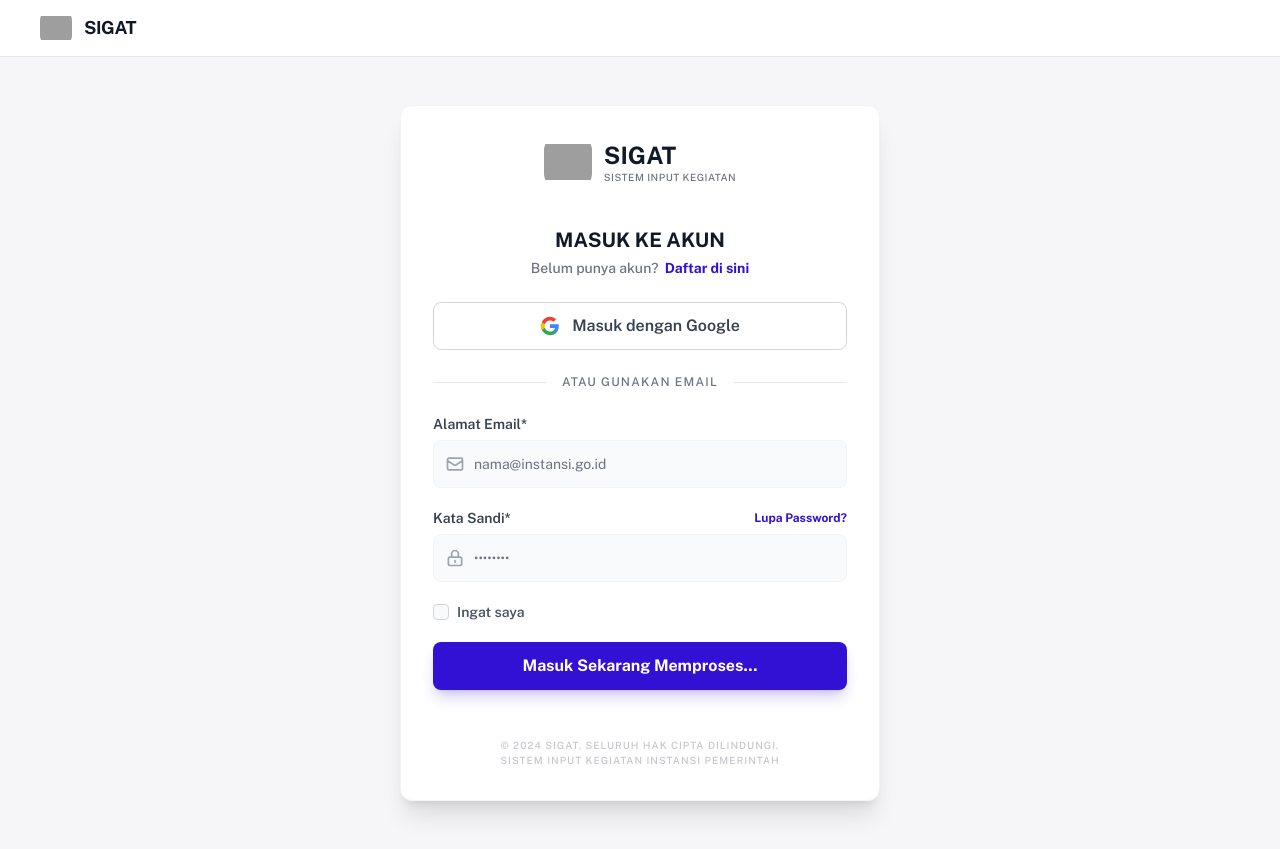
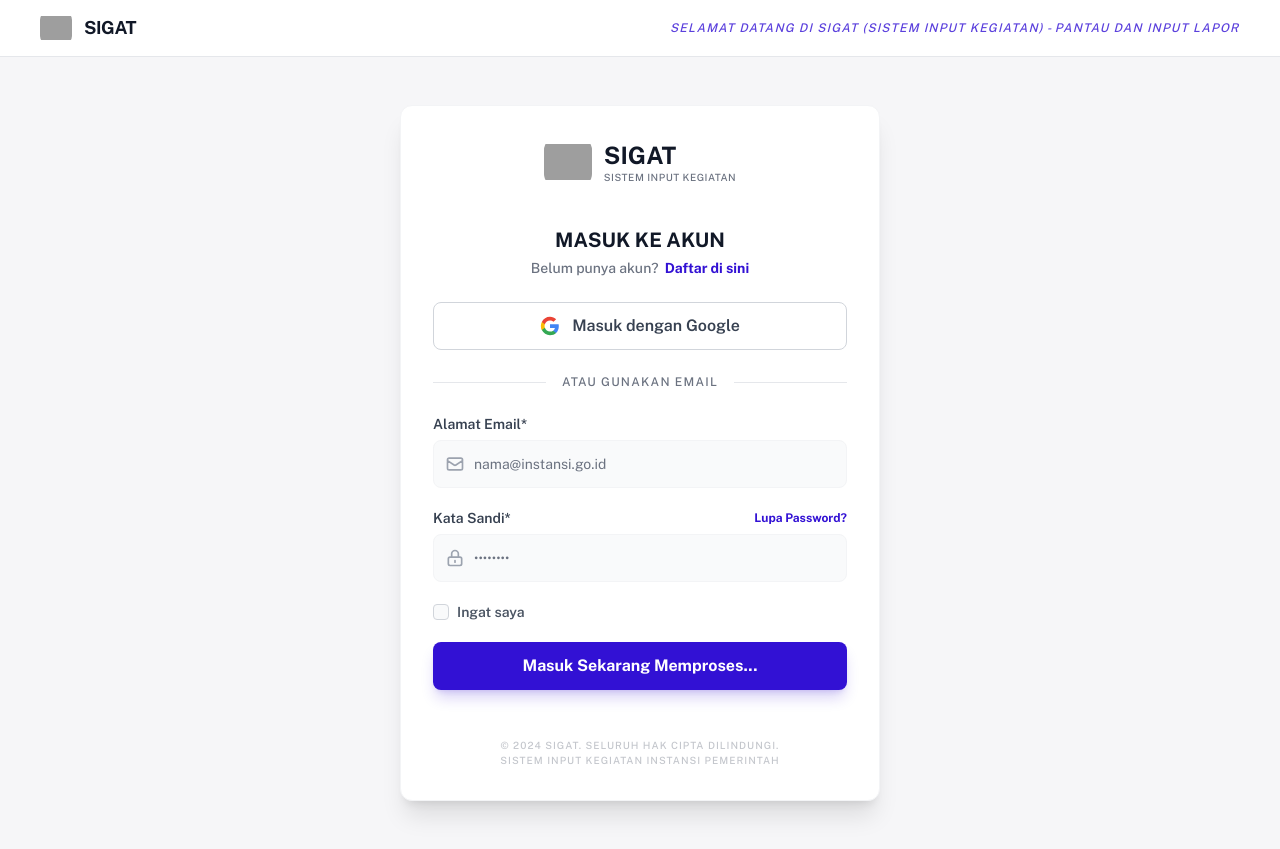
Before and after one commit to Taufiqur-Ramadhan/laporan_bulanan, a Laravel app: template resources/views/filament/pages/auth/custom-login.blade.php in a window 1280 px wide. Run offline with Laravel 12, Linux system fonts and the light colour scheme; the template is opened without the code that fills it, so the values that code supplies are empty; parts of the project's set-up code (start-up, migrations or seed data) failed here and were passed over; some libraries are stand-ins or nearby versions; grey boxes are pictures that could not be loaded.

Commit message:
feat: add running text (marquee) to login and register headers

```diff
--- a/resources/views/filament/pages/auth/custom-login.blade.php
+++ b/resources/views/filament/pages/auth/custom-login.blade.php
@@ -34,6 +34,15 @@
             margin: 0 !important;
             padding: 0 !important;
         }
+        @keyframes marquee {
+            0% { transform: translateX(100%); }
+            100% { transform: translateX(-100%); }
+        }
+        .animate-marquee {
+            display: inline-block;
+            white-space: nowrap;
+            animation: marquee 20s linear infinite;
+        }
     </style>
 
     <!-- Top Navigation Bar -->
@@ -44,6 +53,12 @@
                     <img src="https://tse4.mm.bing.net/th/id/OIP.nlDBMwT5zvAB9btG3QMmVQAAAA?rs=1&pid=ImgDetMain&o=7&rm=3" alt="Logo" class="w-full h-full object-contain" />
                 </div>
                 <h2 class="text-gray-900 dark:text-white text-lg font-bold leading-tight tracking-tight uppercase">SIGAT</h2>
+            </div>
+            <!-- Running Text -->
+            <div class="flex-grow overflow-hidden ml-6 hidden sm:block">
+                <div class="animate-marquee whitespace-nowrap text-xs font-medium text-primary uppercase tracking-widest opacity-80 italic">
+                    Selamat Datang di SIGAT (Sistem Input Kegiatan) - Pantau dan Input Laporan Kegiatan Anda dengan Mudah dan Cepat - Pastikan Data yang Anda Masukkan Akurat dan Terverifikasi oleh Atasan.
+                </div>
             </div>
         </div>
     </header>
```
Also changed, not shown: resources/views/filament/pages/auth/custom-register.blade.php (+9 -0 lines).
